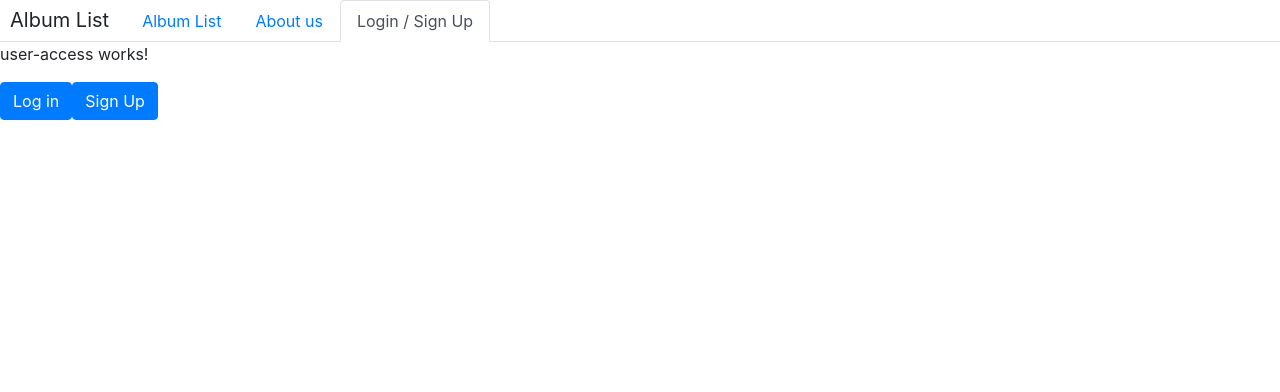
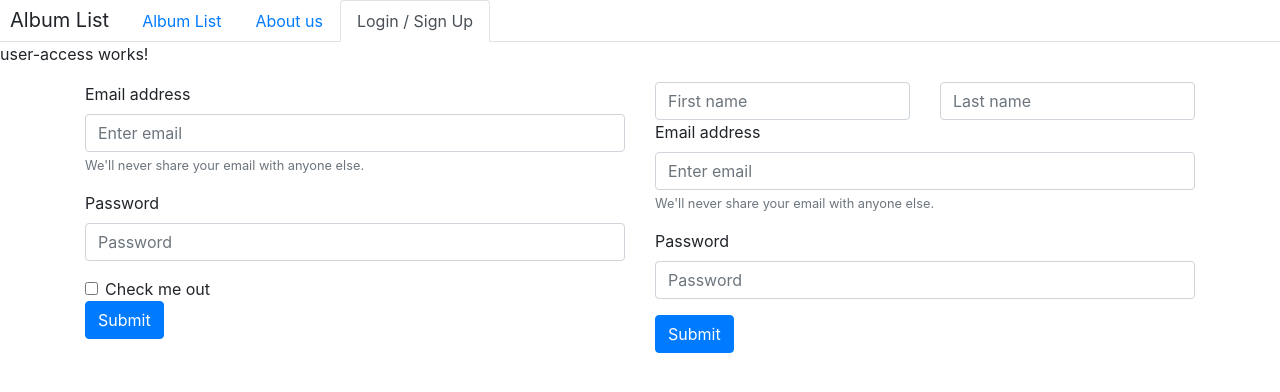
Before and after one commit to mpp04/revature_project_2, an Angular app in the folder album-project/: page / in a window 1280 px wide. Both pictures are taken after a click on the tab "Login / Sign Up". Shown: the top 392 px of the page. Built offline with nearby package versions, Linux system fonts and the light colour scheme.

Commit message:
added login/signup base forms and emitters

```diff
--- a/album-project/src/app/login/login.component.html
+++ b/album-project/src/app/login/login.component.html
@@ -1 +1,16 @@
-<p>login works!</p>
+<form>
+    <div class="form-group">
+      <label for="exampleInputEmail1">Email address</label>
+      <input type="email" class="form-control" id="exampleInputEmail1" aria-describedby="emailHelp" placeholder="Enter email">
+      <small id="emailHelp" class="form-text text-muted">We'll never share your email with anyone else.</small>
+    </div>
+    <div class="form-group">
+      <label for="exampleInputPassword1">Password</label>
+      <input type="password" class="form-control" id="exampleInputPassword1" placeholder="Password">
+    </div>
+    <div class="form-check">
+      <input type="checkbox" class="form-check-input" id="exampleCheck1">
+      <label class="form-check-label" for="exampleCheck1">Check me out</label>
+    </div>
+    <button type="submit" class="btn btn-primary" (click)="login()">Submit</button>
+</form>
--- a/album-project/src/app/login/login.component.ts
+++ b/album-project/src/app/login/login.component.ts
@@ -1,4 +1,4 @@
-import { Component, OnInit } from '@angular/core';
+import { Component, OnInit, Output, EventEmitter } from '@angular/core';
 
 @Component({
   selector: 'app-login',
@@ -6,10 +6,15 @@ import { Component, OnInit } from '@angular/core';
   styleUrls: ['./login.component.css']
 })
 export class LoginComponent implements OnInit {
+  @Output() loginAccess: EventEmitter<boolean> = new EventEmitter();
 
   constructor() { }
 
   ngOnInit(): void {
   }
 
+  login(): void{
+    this.loginAccess.emit(true);
+  }
+
 }
--- a/album-project/src/app/signup/signup.component.html
+++ b/album-project/src/app/signup/signup.component.html
@@ -1 +1,20 @@
-<p>signup works!</p>
+<form>
+    <div class="row">
+      <div class="col">
+        <input type="text" class="form-control" placeholder="First name">
+      </div>
+      <div class="col">
+        <input type="text" class="form-control" placeholder="Last name">
+      </div>
+    </div>
+    <div class="form-group">
+        <label for="exampleInputEmail1">Email address</label>
+        <input type="email" class="form-control" id="exampleInputEmail1" aria-describedby="emailHelp" placeholder="Enter email">
+        <small id="emailHelp" class="form-text text-muted">We'll never share your email with anyone else.</small>
+    </div>
+    <div class="form-group">
+        <label for="exampleInputPassword1">Password</label>
+        <input type="password" class="form-control" id="exampleInputPassword1" placeholder="Password">
+    </div>
+    <button type="submit" class="btn btn-primary" (click)="signup()">Submit</button>
+</form>
--- a/album-project/src/app/signup/signup.component.ts
+++ b/album-project/src/app/signup/signup.component.ts
@@ -1,4 +1,4 @@
-import { Component, OnInit } from '@angular/core';
+import { Component, OnInit, Output, EventEmitter } from '@angular/core';
 
 @Component({
   selector: 'app-signup',
@@ -6,10 +6,15 @@ import { Component, OnInit } from '@angular/core';
   styleUrls: ['./signup.component.css']
 })
 export class SignupComponent implements OnInit {
+  @Output() signupAccess: EventEmitter<boolean> = new EventEmitter();
 
   constructor() { }
 
   ngOnInit(): void {
   }
 
+  signup(): void{
+    this.signupAccess.emit(true);
+  }
+
 }
--- a/album-project/src/app/user-access/user-access.component.html
+++ b/album-project/src/app/user-access/user-access.component.html
@@ -1,4 +1,11 @@
 <p>user-access works!</p>
-
-<button type="button" class="btn btn-primary" (click)="login()">Log in</button>
-<button type="button" class="btn btn-primary" (click)="signUp()">Sign Up</button>
+<div class="container">
+    <div class="row">
+      <div class="col-sm">
+        <app-login (loginAccess)="login($event)"></app-login>
+      </div>
+      <div class="col-sm">
+        <app-signup (signupAccess)="signUp($event)"></app-signup>
+      </div>
+    </div>
+</div>
--- a/album-project/src/app/user-access/user-access.component.ts
+++ b/album-project/src/app/user-access/user-access.component.ts
@@ -13,12 +13,12 @@ export class UserAccessComponent implements OnInit {
   ngOnInit(): void {
   }
 
-  signUp(): void{
-    this.userAccess.emit(true);
+  signUp(status: boolean): void{
+    this.userAccess.emit(status);
   }
 
-  login(): void{
-    this.userAccess.emit(true);
+  login(status: boolean): void{
+    this.userAccess.emit(status);
   }
 
 }
```
